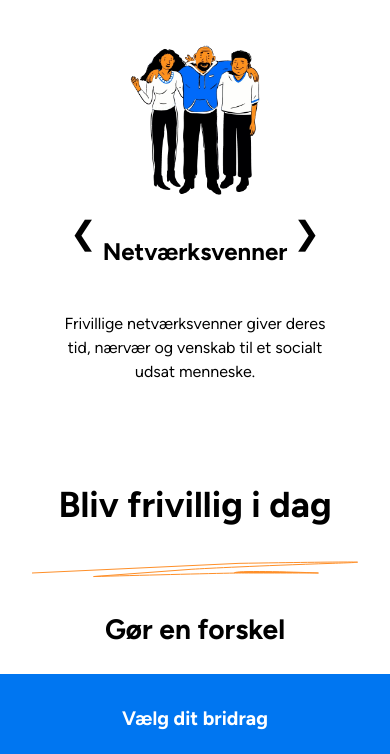
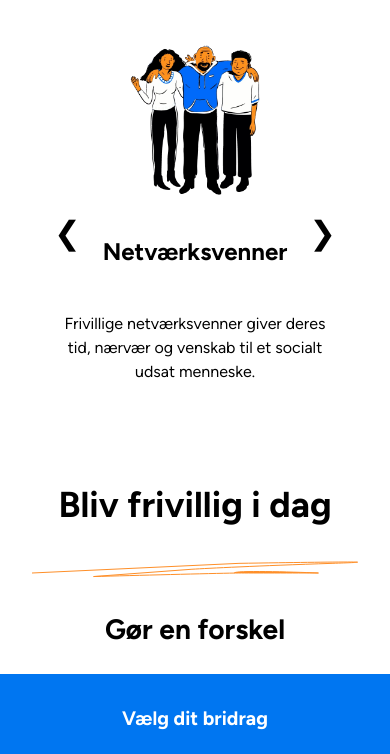
Before and after one commit to sign7595/weshelter, an Astro site: page / in a window 390 px wide. Shown: the part 1282-2036 px from the top of the page. Built offline with nearby package versions, Linux system fonts and the light colour scheme; Astro itself is replaced by a stand-in of ours.

Commit message:
mobilfix

```diff
--- a/src/components/Carousel.astro
+++ b/src/components/Carousel.astro
@@ -103,14 +103,15 @@ import Card from "../components/card.astro";
     font-size: 2rem;
     cursor: pointer;
     z-index: 10;
+    color: black;
   }
 
   #prev {
-    left: 4rem;
+    left: 3rem;
   }
 
   #next {
-    right: 4rem;
+    right: 3rem;
   }
   @media (min-width: 1024px) {
     .carousel {
```
